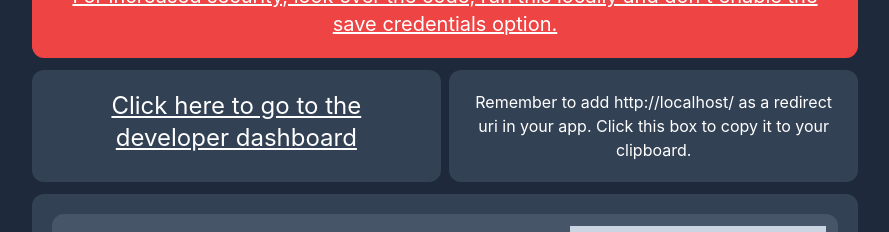
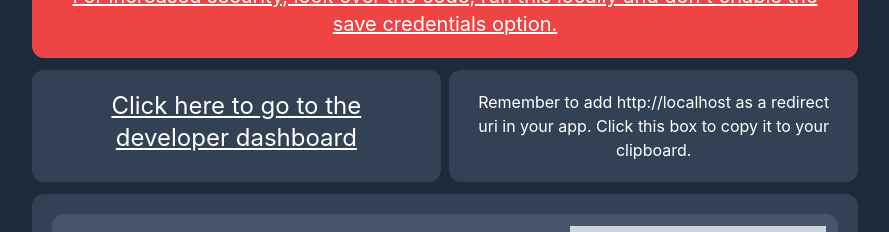
Before and after one commit to alecchendev/spotify-refresh-token, a React (Vite) app: page / in a window 1280 px wide. Shown: the part 206-438 px from the top of the page, without its empty margins (195-1084 px from the left). Built offline with nearby package versions, Linux system fonts and the light colour scheme.

Commit message:
fix: remove trailing slash from callback uri

```diff
--- a/src/App.jsx
+++ b/src/App.jsx
@@ -18,7 +18,11 @@ const getAccessToken = (refreshToken, clientId, clientSecret) => axios.post(
   },
 );
 
-const callbackUri = `${window.location.href.split('/').slice(0, 4).join('/')}`;
+// Get the callback uri to give to spotify
+let callbackUri = window.location.href.split('/').slice(0, 4).join('/');
+
+// if the callback uri ends with a slash, remove it
+callbackUri = callbackUri.charAt(callbackUri.length - 1) === '/' ? callbackUri.slice(0, callbackUri.length - 1) : callbackUri;
 
 function App() {
   const [clientId, setClientId] = useState('');
```
